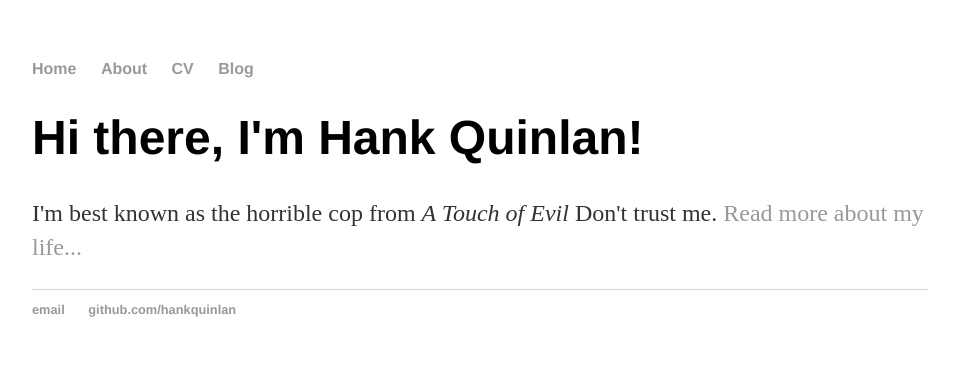
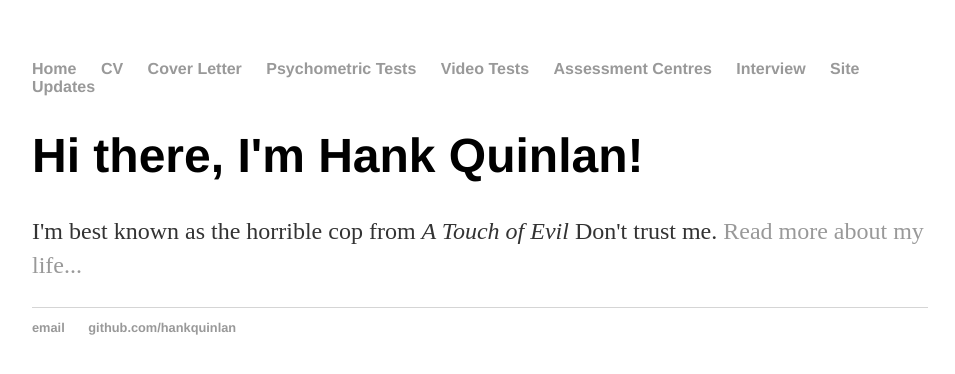
Before and after one commit to pa5411/Graduate-Job-Help, a Jekyll site: the page built from index.html, in a window 1280 px wide. Shown: the top 374 px of the page, without its empty margins (160-1115 px from the left). Built offline with Jekyll 4.4.1, drawn with Linux system fonts in a browser that asks for light colours.

Commit message:
Update default.html

```diff
--- a/_layouts/default.html
+++ b/_layouts/default.html
@@ -9,9 +9,13 @@
                         <nav>
                         <ul>
                                 <li><a href="/">Home</a></li>
-                                <li><a href="/about">About</a></li>
                                 <li><a href="/cv">CV</a></li>
-                                <li><a href="/blog">Blog</a></li>
+				<li><a href="/coverletter">Cover Letter</a></li>
+				<li><a href="/psychometrictests">Psychometric Tests</a></li>
+				<li><a href="/videotests">Video Tests</a></li>
+				<li><a href="/assessmentcentres">Assessment Centres</a></li>
+				<li><a href="/interview">Interview</a></li>
+                                <li><a href="/siteupdates">Site Updates</a></li>
                         </ul>
                         </nav>
                         <div class="container">
```
